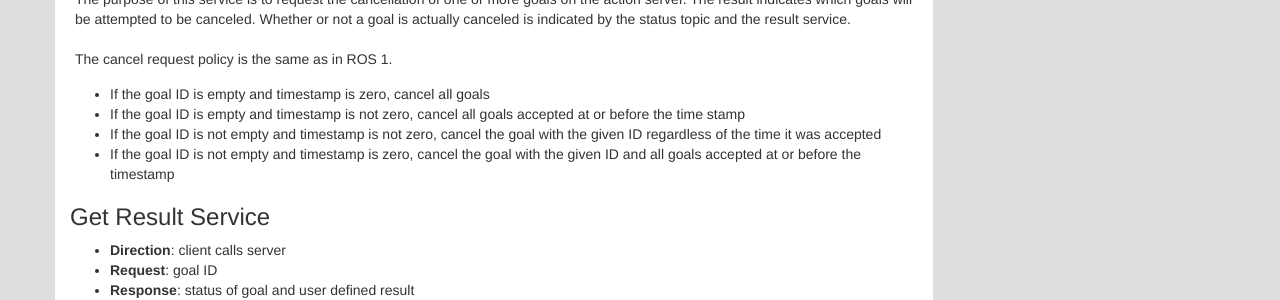
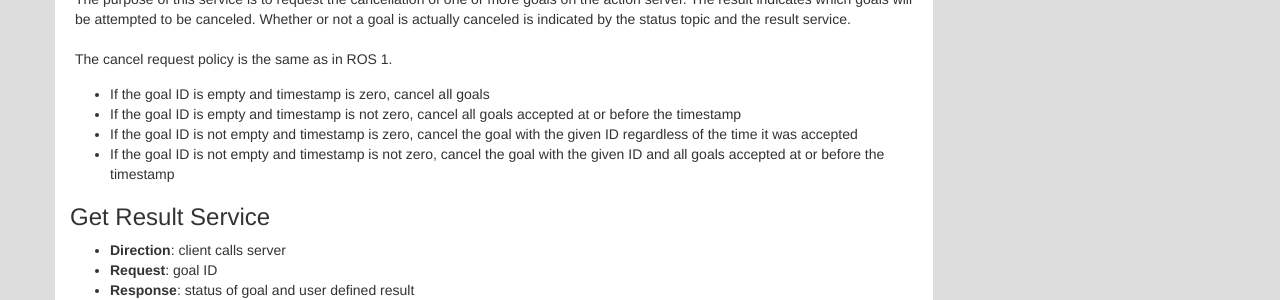
Before and after one commit to ros2/design, a Jekyll site: the page built from articles/actions.md, in a window 1280 px wide and 900 px high, scrolled down 4724 px. Shown: the part 154-454 px from the top of the window. Built offline with Jekyll 4.4.1, drawn with Linux system fonts in a browser that asks for light colours; nearby versions of some CDN libraries.

Commit message:
Fix logic in cancel policy

```diff
--- a/articles/actions.md
+++ b/articles/actions.md
@@ -243,9 +243,9 @@ Whether or not a goal is actually canceled is indicated by the status topic and
 The cancel request policy is the same as in ROS 1.
 
 - If the goal ID is empty and timestamp is zero, cancel all goals
-- If the goal ID is empty and timestamp is not zero, cancel all goals accepted at or before the time stamp
-- If the goal ID is not empty and timestamp is not zero, cancel the goal with the given ID regardless of the time it was accepted
-- If the goal ID is not empty and timestamp is zero, cancel the goal with the given ID and all goals accepted at or before the timestamp
+- If the goal ID is empty and timestamp is not zero, cancel all goals accepted at or before the timestamp
+- If the goal ID is not empty and timestamp is zero, cancel the goal with the given ID regardless of the time it was accepted
+- If the goal ID is not empty and timestamp is not zero, cancel the goal with the given ID and all goals accepted at or before the timestamp
 
 ### Get Result Service
 
```
